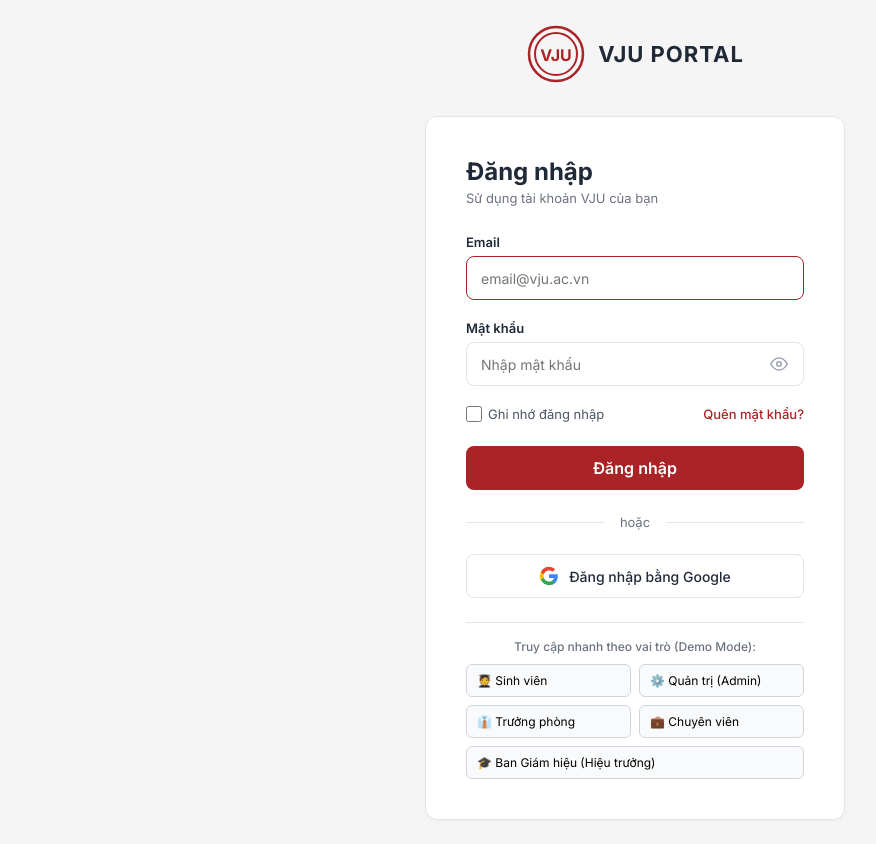
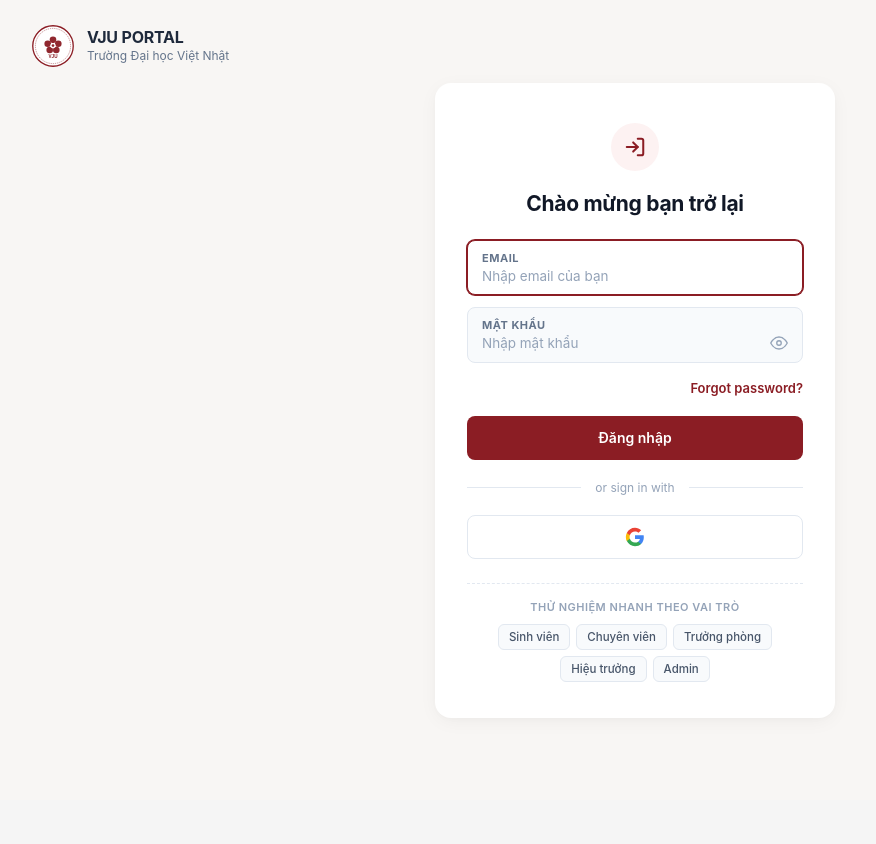
Before and after one commit to lammvuu18/VJU-Student-Request-Portal, a React (Create React App) app in the folder vju-portal-admin/: page /login in a window 1280 px wide. Shown: the whole page, without its empty margins (5-881 px from the left). After the commit the page ends 800 px from the top, so only its background shows below. Built offline with nearby package versions, Linux system fonts and the light colour scheme; no server answers.

Commit message:
style(auth): update login page UI to match design

```diff
--- a/vju-portal-admin/src/components/auth/LoginPage.css
+++ b/vju-portal-admin/src/components/auth/LoginPage.css
@@ -1,151 +1,231 @@
+/* ==========================================================================
+   VJU Portal - Login Page
+   Exact Design Match to Jira Reference UI
+   ========================================================================== */
+
 .login-page {
   min-height: 100vh;
+  width: 100%;
+  background-color: #F8F6F4;
+  display: flex;
+  flex-direction: column;
+  position: relative;
+  font-family: -apple-system, BlinkMacSystemFont, 'Segoe UI', Roboto, Helvetica, Arial, sans-serif;
+  color: #1F2937;
+  overflow-x: hidden;
+}
+
+/* Top-left Brand Header */
+.login-header {
+  position: absolute;
+  top: 24px;
+  left: 36px;
+  display: flex;
+  align-items: center;
+  gap: 12px;
+  text-decoration: none;
+  cursor: pointer;
+  z-index: 10;
+}
+
+.login-header-logo {
+  width: 44px;
+  height: 44px;
+  flex-shrink: 0;
+}
+
+.login-header-text {
+  display: flex;
+  flex-direction: column;
+}
+
+.login-header-title {
+  font-size: 16px;
+  font-weight: 700;
+  color: #1E293B;
+  letter-spacing: -0.2px;
+  line-height: 1.2;
+}
+
+.login-header-subtitle {
+  font-size: 12px;
+  color: #64748B;
+  font-weight: 400;
+  line-height: 1.2;
+  margin-top: 2px;
+}
+
+/* Main Container centered */
+.login-container {
+  flex: 1;
   display: flex;
   flex-direction: column;
   align-items: center;
   justify-content: center;
-  background: var(--color-bg);
-  padding: 24px;
+  padding: 40px 20px;
 }
 
-.login-logo {
+/* Card */
+.login-card {
+  background: #FFFFFF;
+  border-radius: 16px;
+  width: 100%;
+  max-width: 400px;
+  padding: 40px 32px 36px;
+  box-shadow: 0 4px 20px -2px rgba(0, 0, 0, 0.05), 0 2px 6px -1px rgba(0, 0, 0, 0.02);
   display: flex;
-  align-items: center;
-  gap: 12px;
-  margin-bottom: 32px;
-}
-
-.login-brand {
-  font-size: 22px;
-  font-weight: 700;
-  color: var(--color-dark);
-  letter-spacing: 1px;
-}
-
-.login-card {
-  background: var(--color-white);
-  border-radius: var(--card-radius);
-  border: var(--card-border);
-  box-shadow: var(--card-shadow);
-  padding: 40px;
-  width: 100%;
-  max-width: 420px;
-}
-
-.login-title {
-  font-size: var(--font-size-2xl);
-  font-weight: 700;
-  color: var(--color-text);
-  margin-bottom: 4px;
-}
-
-.login-subtitle {
-  font-size: var(--font-size-sm);
-  color: var(--color-text-muted);
-  margin-bottom: 28px;
-}
-
-.login-field {
-  margin-bottom: 20px;
-}
-
-.login-field label {
-  display: block;
-  font-size: var(--font-size-sm);
-  font-weight: 600;
-  color: var(--color-text);
-  margin-bottom: 6px;
-}
-
-.login-field input {
-  width: 100%;
-  height: 44px;
-  border: var(--input-border);
-  border-radius: var(--input-radius);
-  padding: 0 14px;
-  font-size: var(--font-size-base);
-  color: var(--color-text);
-  outline: none;
-  transition: border-color var(--transition);
-}
-
-.login-field input:focus {
-  border-color: var(--vju-red);
-}
-
-.password-wrapper {
+  flex-direction: column;
   position: relative;
 }
 
-.password-wrapper input {
-  width: 100%;
-  padding-right: 44px;
+/* Top Circular Badge Icon */
+.login-icon-badge {
+  width: 48px;
+  height: 48px;
+  border-radius: 50%;
+  background-color: #FDF2F2;
+  display: flex;
+  align-items: center;
+  justify-content: center;
+  margin: 0 auto 20px;
+  color: #8B1D24;
 }
 
-.toggle-password {
-  position: absolute;
-  right: 12px;
-  top: 50%;
-  transform: translateY(-50%);
-  background: none;
+/* Title */
+.login-title {
+  text-align: center;
+  font-size: 21px;
+  font-weight: 700;
+  color: #111827;
+  margin: 0 0 24px 0;
+  letter-spacing: -0.3px;
+}
+
+/* Enclosed Input Boxes */
+.login-form {
+  display: flex;
+  flex-direction: column;
+}
+
+.input-box {
+  background-color: #F8FAFC;
+  border: 1px solid #E2E8F0;
+  border-radius: 8px;
+  padding: 10px 14px;
+  margin-bottom: 12px;
+  transition: all 0.2s ease;
+  position: relative;
+}
+
+.input-box:focus-within {
+  border-color: #8B1D24;
+  background-color: #FFFFFF;
+  box-shadow: 0 0 0 1px #8B1D24;
+}
+
+.input-label {
+  display: block;
+  font-size: 11px;
+  font-weight: 700;
+  color: #64748B;
+  text-transform: uppercase;
+  letter-spacing: 0.5px;
+  margin-bottom: 2px;
+  user-select: none;
+}
+
+.input-control {
+  width: 100%;
   border: none;
-  cursor: pointer;
-  padding: 4px;
+  outline: none;
+  background: transparent;
+  font-size: 14px;
+  color: #1E293B;
+  padding: 0;
+  font-family: inherit;
+}
+
+.input-control::placeholder {
+  color: #94A3B8;
+  font-size: 13.5px;
+}
+
+.password-input-wrapper {
   display: flex;
   align-items: center;
 }
 
-.login-options {
-  display: flex;
-  justify-content: space-between;
-  align-items: center;
-  margin-bottom: 24px;
+.password-input-wrapper .input-control {
+  flex: 1;
 }
 
-.remember-me {
+.password-toggle-btn {
+  background: none;
+  border: none;
+  cursor: pointer;
+  padding: 0;
+  color: #94A3B8;
   display: flex;
   align-items: center;
-  gap: 6px;
-  font-size: var(--font-size-sm);
-  color: var(--color-text-secondary);
-  cursor: pointer;
+  margin-left: 8px;
 }
 
-.remember-me input {
-  width: 16px;
-  height: 16px;
-  accent-color: var(--vju-red);
+.password-toggle-btn:hover {
+  color: #64748B;
 }
 
-.forgot-link {
-  font-size: var(--font-size-sm);
-  color: var(--vju-red);
-  font-weight: 500;
+/* Forgot Password */
+.forgot-password-row {
+  text-align: right;
+  margin-top: 4px;
+  margin-bottom: 20px;
 }
 
-.login-btn {
+.forgot-password-link {
+  color: #8B1D24;
+  font-size: 13px;
+  font-weight: 600;
+  text-decoration: none;
+  transition: color 0.15s ease;
+}
+
+.forgot-password-link:hover {
+  color: #6D141A;
+  text-decoration: underline;
+}
+
+/* Submit Button */
+.login-submit-btn {
   width: 100%;
   height: 44px;
-  background: var(--vju-red);
-  color: var(--color-white);
+  background-color: #8B1D24;
+  color: #FFFFFF;
   border: none;
-  border-radius: var(--btn-radius);
-  font-size: var(--font-size-md);
+  border-radius: 8px;
+  font-size: 14px;
   font-weight: 600;
   cursor: pointer;
-  transition: background var(--transition);
+  transition: background-color 0.2s ease, transform 0.1s ease;
+  display: flex;
+  align-items: center;
+  justify-content: center;
 }
 
-.login-btn:hover {
-  background: var(--vju-red-hover);
+.login-submit-btn:hover {
+  background-color: #75171D;
 }
 
+.login-submit-btn:active {
+  transform: scale(0.99);
+}
+
+/* Divider: or sign in with */
 .login-divider {
   display: flex;
   align-items: center;
-  margin: 24px 0;
-  color: var(--color-text-muted);
-  font-size: var(--font-size-sm);
+  margin: 20px 0;
+  color: #94A3B8;
+  font-size: 12px;
 }
 
 .login-divider::before,
@@ -153,31 +233,94 @@
   content: '';
   flex: 1;
   height: 1px;
-  background: var(--color-border);
+  background-color: #E2E8F0;
 }
 
 .login-divider span {
-  padding: 0 16px;
+  padding: 0 14px;
+  color: #94A3B8;
+  font-size: 12px;
 }
 
-.google-btn {
+/* Google Button */
+.google-sign-in-btn {
   width: 100%;
   height: 44px;
+  background-color: #FFFFFF;
+  border: 1px solid #E2E8F0;
+  border-radius: 8px;
   display: flex;
   align-items: center;
   justify-content: center;
-  gap: 10px;
-  background: var(--color-white);
-  border: var(--input-border);
-  border-radius: var(--btn-radius);
-  font-size: var(--font-size-base);
-  font-weight: 500;
-  color: var(--color-text);
   cursor: pointer;
-  transition: all var(--transition);
+  transition: all 0.2s ease;
+  padding: 0;
 }
 
-.google-btn:hover {
-  background: var(--color-bg);
-  border-color: var(--color-text-muted);
+.google-sign-in-btn:hover {
+  background-color: #F8FAFC;
+  border-color: #CBD5E1;
 }
+
+.google-sign-in-btn:active {
+  background-color: #F1F5F9;
+}
+
+/* Quick Demo Role Switcher (Discreet Bottom Helper) */
+.demo-role-section {
+  margin-top: 24px;
+  padding-top: 16px;
+  border-top: 1px dashed #E2E8F0;
+}
+
+.demo-role-title {
+  font-size: 11px;
+  font-weight: 600;
+  color: #94A3B8;
+  text-align: center;
+  margin-bottom: 10px;
+  text-transform: uppercase;
+  letter-spacing: 0.5px;
+}
+
+.demo-role-grid {
+  display: flex;
+  flex-wrap: wrap;
+  gap: 6px;
+  justify-content: center;
+}
+
+.demo-role-btn {
+  padding: 5px 10px;
+  font-size: 11.5px;
+  font-weight: 500;
+  border-radius: 6px;
+  border: 1px solid #E2E8F0;
+  background-color: #F8FAFC;
+  color: #475569;
+  cursor: pointer;
+  transition: all 0.15s ease;
+}
+
+.demo-role-btn:hover {
+  background-color: #8B1D24;
+  color: #FFFFFF;
+  border-color: #8B1D24;
+}
+
+/* Responsive adjustment */
+@media (max-width: 640px) {
+  .login-header {
+    position: static;
+    margin-bottom: 24px;
+    justify-content: center;
+  }
+
+  .login-page {
+    padding: 20px 16px;
+  }
+
+  .login-card {
+    padding: 32px 20px;
+  }
+}
--- a/vju-portal-admin/src/components/auth/LoginPage.js
+++ b/vju-portal-admin/src/components/auth/LoginPage.js
@@ -26,42 +26,81 @@
 
   return (
     <div className="login-page">
-      <div className="login-logo">
-        <svg viewBox="0 0 60 60" width="60" height="60">
-          <circle cx="30" cy="30" r="27" fill="none" stroke="#AA2327" strokeWidth="2.5"/>
-          <circle cx="30" cy="30" r="21" fill="none" stroke="#AA2327" strokeWidth="2"/>
-          <text x="30" y="37" textAnchor="middle" fill="#AA2327" fontSize="16" fontWeight="700">VJU</text>
+      {/* Top Left Brand Header */}
+      <div className="login-header" onClick={() => navigate('/login')}>
+        <svg className="login-header-logo" viewBox="0 0 100 100" fill="none">
+          <circle cx="50" cy="50" r="46" stroke="#8B1D24" strokeWidth="3" fill="#FFFFFF"/>
+          <circle cx="50" cy="50" r="40" stroke="#8B1D24" strokeWidth="1" strokeDasharray="3 2" fill="none"/>
+          {/* Cherry Blossom Crest */}
+          <g fill="#8B1D24" opacity="0.95">
+            <circle cx="50" cy="36" r="7.5"/>
+            <circle cx="62" cy="45" r="7.5"/>
+            <circle cx="57.5" cy="59" r="7.5"/>
+            <circle cx="42.5" cy="59" r="7.5"/>
+            <circle cx="38" cy="45" r="7.5"/>
+            <circle cx="50" cy="49" r="6" fill="#FFFFFF"/>
+            <circle cx="50" cy="49" r="3" fill="#8B1D24"/>
+          </g>
+          <text x="50" y="78" textAnchor="middle" fill="#8B1D24" fontSize="10.5" fontWeight="700" fontFamily="sans-serif">
+            VJU
+          </text>
         </svg>
-        <span className="login-brand">VJU PORTAL</span>
+        <div className="login-header-text">
+          <span className="login-header-title">VJU PORTAL</span>
+          <span className="login-header-subtitle">Trường Đại học Việt Nhật</span>
+        </div>
       </div>
 
+      {/* Main Centered Content */}
+      <div className="login-container">
         <div className="login-card">
-        <h1 className="login-title">Đăng nhập</h1>
-        <p className="login-subtitle">Sử dụng tài khoản VJU của bạn</p>
+          {/* Top Entrance Icon Badge */}
+          <div className="login-icon-badge">
+            <svg width="22" height="22" viewBox="0 0 24 24" fill="none" stroke="#8B1D24" strokeWidth="2.2" strokeLinecap="round" strokeLinejoin="round">
+              <path d="M15 3h4a2 2 0 0 1 2 2v14a2 2 0 0 1-2 2h-4" />
+              <polyline points="10 17 15 12 10 7" />
+              <line x1="15" y1="12" x2="3" y2="12" />
+            </svg>
+          </div>
 
-        <form onSubmit={handleLogin}>
-          <div className="login-field">
-            <label>Email</label>
+          {/* Heading */}
+          <h1 className="login-title">Chào mừng bạn trở lại</h1>
+
+          {/* Form */}
+          <form className="login-form" onSubmit={handleLogin}>
+            {/* Email Box */}
+            <div className="input-box">
+              <label className="input-label" htmlFor="email-input">EMAIL</label>
               <input
+                id="email-input"
+                className="input-control"
                 type="email"
-              placeholder="email@vju.ac.vn"
+                placeholder="Nhập email của bạn"
                 value={email}
                 onChange={(e) => setEmail(e.target.value)}
                 autoFocus
               />
             </div>
 
-          <div className="login-field">
-            <label>Mật khẩu</label>
-            <div className="password-wrapper">
+            {/* Password Box */}
+            <div className="input-box">
+              <label className="input-label" htmlFor="password-input">MẬT KHẨU</label>
+              <div className="password-input-wrapper">
                 <input
+                  id="password-input"
+                  className="input-control"
                   type={showPassword ? 'text' : 'password'}
                   placeholder="Nhập mật khẩu"
                   value={password}
                   onChange={(e) => setPassword(e.target.value)}
                 />
-              <button type="button" className="toggle-password" onClick={() => setShowPassword(!showPassword)}>
-                <svg width="18" height="18" viewBox="0 0 24 24" fill="none" stroke="#9CA3AF" strokeWidth="2" strokeLinecap="round" strokeLinejoin="round">
+                <button
+                  type="button"
+                  className="password-toggle-btn"
+                  onClick={() => setShowPassword(!showPassword)}
+                  aria-label="Hiện mật khẩu"
+                >
+                  <svg width="18" height="18" viewBox="0 0 24 24" fill="none" stroke="currentColor" strokeWidth="1.8" strokeLinecap="round" strokeLinejoin="round">
                     {showPassword ? (
                       <>
                         <path d="M17.94 17.94A10.07 10.07 0 0112 20c-7 0-11-8-11-8a18.45 18.45 0 015.06-5.94"/>
@@ -79,112 +118,59 @@
               </div>
             </div>
 
-          <div className="login-options">
-            <label className="remember-me">
-              <input type="checkbox" />
-              <span>Ghi nhớ đăng nhập</span>
-            </label>
-            <a href="#forgot" className="forgot-link">Quên mật khẩu?</a>
+            {/* Forgot Password Link */}
+            <div className="forgot-password-row">
+              <a href="#forgot" className="forgot-password-link" onClick={(e) => { e.preventDefault(); alert('Vui lòng liên hệ Phòng Đào tạo / CTSV hoặc IT Support để cấp lại mật khẩu.'); }}>
+                Forgot password?
+              </a>
             </div>
 
-          <button type="submit" className="login-btn">Đăng nhập</button>
+            {/* Login Button */}
+            <button type="submit" className="login-submit-btn">
+              Đăng nhập
+            </button>
           </form>
 
+          {/* Divider */}
           <div className="login-divider">
-          <span>hoặc</span>
+            <span>or sign in with</span>
           </div>
 
-        <button className="google-btn" onClick={() => selectRoleAndGo('student', '/student')}>
+          {/* Google Button */}
+          <button
+            type="button"
+            className="google-sign-in-btn"
+            onClick={() => selectRoleAndGo('student', '/student')}
+            aria-label="Đăng nhập bằng Google"
+          >
             <svg width="20" height="20" viewBox="0 0 24 24">
               <path d="M22.56 12.25c0-.78-.07-1.53-.2-2.25H12v4.26h5.92a5.06 5.06 0 01-2.2 3.32v2.77h3.57c2.08-1.92 3.28-4.74 3.28-8.1z" fill="#4285F4"/>
               <path d="M12 23c2.97 0 5.46-.98 7.28-2.66l-3.57-2.77c-.98.66-2.23 1.06-3.71 1.06-2.86 0-5.29-1.93-6.16-4.53H2.18v2.84C3.99 20.53 7.7 23 12 23z" fill="#34A853"/>
               <path d="M5.84 14.09c-.22-.66-.35-1.36-.35-2.09s.13-1.43.35-2.09V7.07H2.18A10.96 10.96 0 001 12c0 1.77.42 3.45 1.18 4.93l3.66-2.84z" fill="#FBBC05"/>
               <path d="M12 5.38c1.62 0 3.06.56 4.21 1.64l3.15-3.15C17.45 2.09 14.97 1 12 1 7.7 1 3.99 3.47 2.18 7.07l3.66 2.84c.87-2.6 3.3-4.53 6.16-4.53z" fill="#EA4335"/>
             </svg>
-          Đăng nhập bằng Google
           </button>
 
-        <div style={{ marginTop: 24, paddingTop: 16, borderTop: '1px solid #E5E7EB' }}>
-          <p style={{ fontSize: 12, color: '#6B7280', marginBottom: 10, textAlign: 'center', fontWeight: 500 }}>
-            Truy cập nhanh theo vai trò (Demo Mode):
-          </p>
-          <div style={{ display: 'grid', gridTemplateColumns: '1fr 1fr', gap: 8 }}>
-            <button
-              type="button"
-              style={{
-                padding: '8px 10px',
-                fontSize: 12,
-                borderRadius: 6,
-                border: '1px solid #D1D5DB',
-                backgroundColor: '#F9FAFB',
-                cursor: 'pointer',
-                textAlign: 'left'
-              }}
-              onClick={() => selectRoleAndGo('student', '/student')}
-            >
-              🧑‍🎓 Sinh viên
+          {/* Quick Demo Role Switcher */}
+          <div className="demo-role-section">
+            <div className="demo-role-title">Thử nghiệm nhanh theo vai trò</div>
+            <div className="demo-role-grid">
+              <button type="button" className="demo-role-btn" onClick={() => selectRoleAndGo('student', '/student')}>
+                Sinh viên
               </button>
-            <button
-              type="button"
-              style={{
-                padding: '8px 10px',
-                fontSize: 12,
-                borderRadius: 6,
-                border: '1px solid #D1D5DB',
-                backgroundColor: '#F9FAFB',
-                cursor: 'pointer',
-                textAlign: 'left'
-              }}
-              onClick={() => selectRoleAndGo('admin', '/admin')}
-            >
-              ⚙️ Quản trị (Admin)
+              <button type="button" className="demo-role-btn" onClick={() => selectRoleAndGo('staff', '/staff')}>
+                Chuyên viên
               </button>
-            <button
-              type="button"
-              style={{
-                padding: '8px 10px',
-                fontSize: 12,
-                borderRadius: 6,
-                border: '1px solid #D1D5DB',
-                backgroundColor: '#F9FAFB',
-                cursor: 'pointer',
-                textAlign: 'left'
-              }}
-              onClick={() => selectRoleAndGo('deptHead', '/dept-head')}
-            >
-              👔 Trưởng phòng
+              <button type="button" className="demo-role-btn" onClick={() => selectRoleAndGo('deptHead', '/dept-head')}>
+                Trưởng phòng
               </button>
-            <button
-              type="button"
-              style={{
-                padding: '8px 10px',
-                fontSize: 12,
-                borderRadius: 6,
-                border: '1px solid #D1D5DB',
-                backgroundColor: '#F9FAFB',
-                cursor: 'pointer',
-                textAlign: 'left'
-              }}
-              onClick={() => selectRoleAndGo('staff', '/staff')}
-            >
-              💼 Chuyên viên
+              <button type="button" className="demo-role-btn" onClick={() => selectRoleAndGo('principal', '/principal')}>
+                Hiệu trưởng
               </button>
-            <button
-              type="button"
-              style={{
-                padding: '8px 10px',
-                fontSize: 12,
-                borderRadius: 6,
-                border: '1px solid #D1D5DB',
-                backgroundColor: '#F9FAFB',
-                cursor: 'pointer',
-                textAlign: 'left',
-                gridColumn: 'span 2'
-              }}
-              onClick={() => selectRoleAndGo('principal', '/principal')}
-            >
-              🎓 Ban Giám hiệu (Hiệu trưởng)
+              <button type="button" className="demo-role-btn" onClick={() => selectRoleAndGo('admin', '/admin')}>
+                Admin
               </button>
+            </div>
           </div>
         </div>
       </div>
```
Lines whose indentation alone changed are shown as unchanged.
